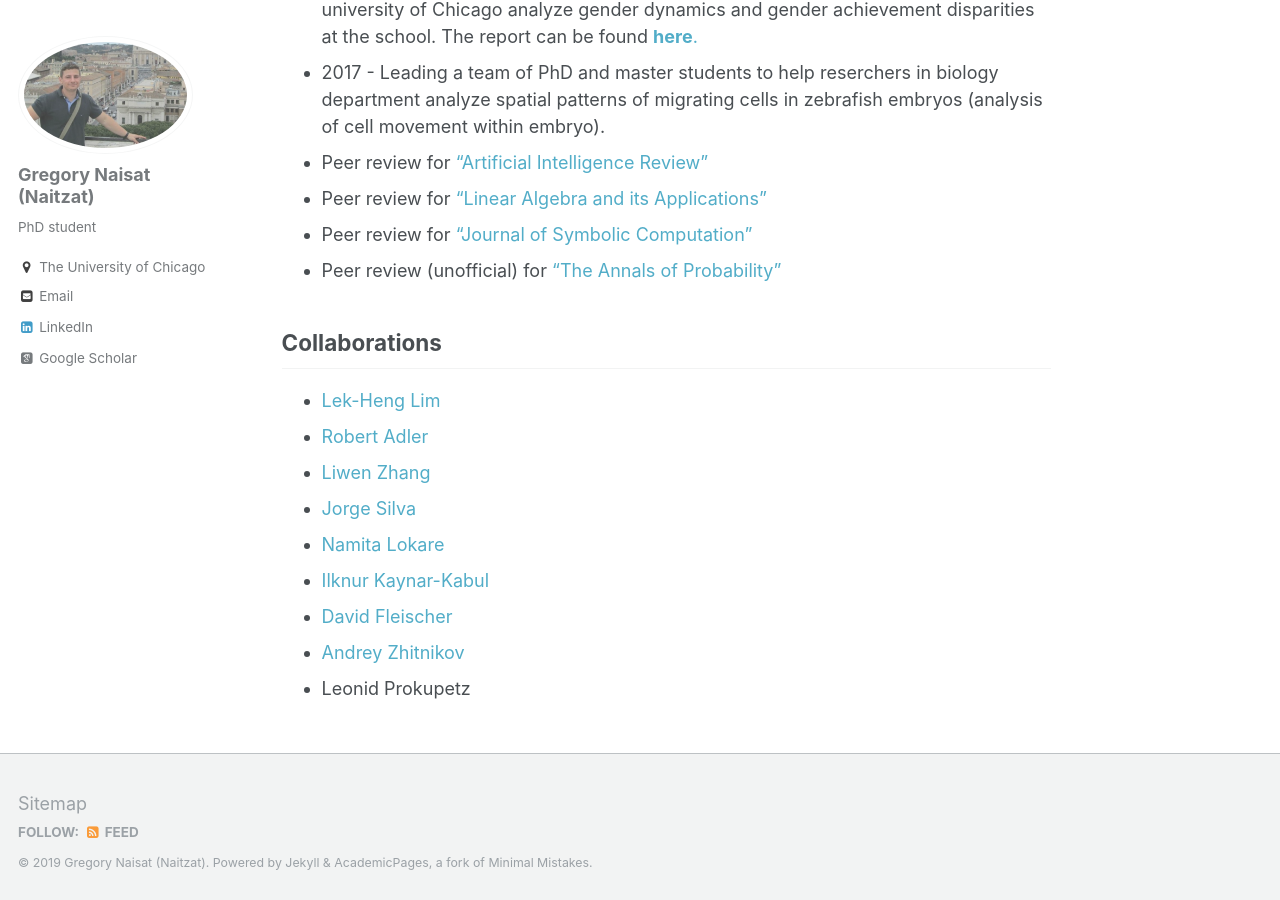
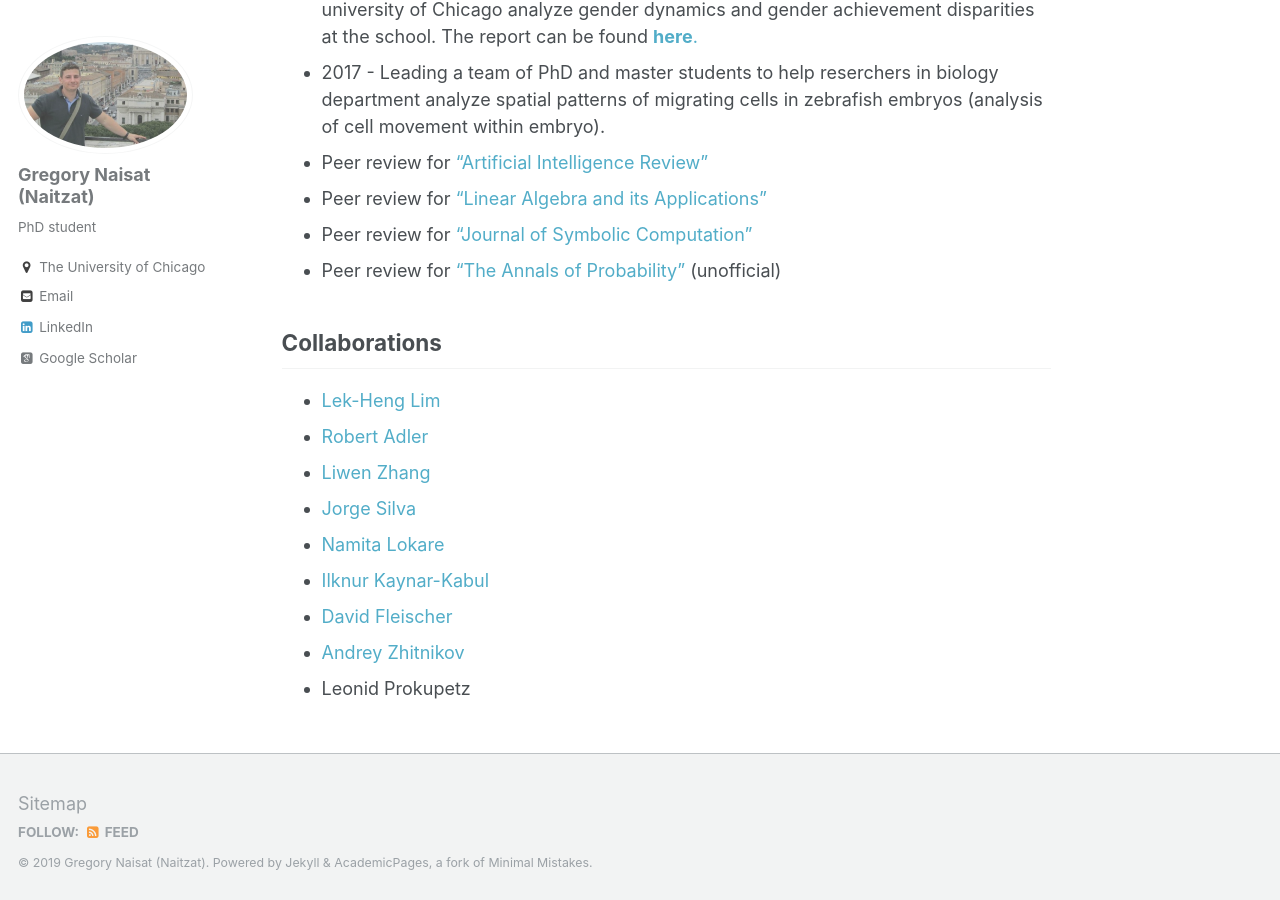
Before and after one commit to sgregnt/sgregnt.github.io, a Jekyll site: the page built from _pages/about.md, in a window 1280 px wide and 900 px high, scrolled down 5360 px. Built offline with Jekyll 4.4.1, drawn with Linux system fonts in a browser that asks for light colours; some web fonts are replaced.

Commit message:
formatting improved

```diff
--- a/_pages/about.md
+++ b/_pages/about.md
@@ -104,7 +104,7 @@ scheme that improves neural network performance.
 * Peer review for ["Artificial Intelligence Review"](https://link.springer.com/journal/10462)
 * Peer review for ["Linear Algebra and its Applications"](https://www.sciencedirect.com/journal/linear-algebra-and-its-applications)
 * Peer review for ["Journal of Symbolic Computation"](https://www.journals.elsevier.com/journal-of-symbolic-computation)
-* Peer review (unofficial) for ["The Annals of Probability"](https://www.imstat.org/journals-and-publications/annals-of-probability/)
+* Peer review for ["The Annals of Probability"](https://www.imstat.org/journals-and-publications/annals-of-probability/) (unofficial)
 
 
 ## Collaborations
```
